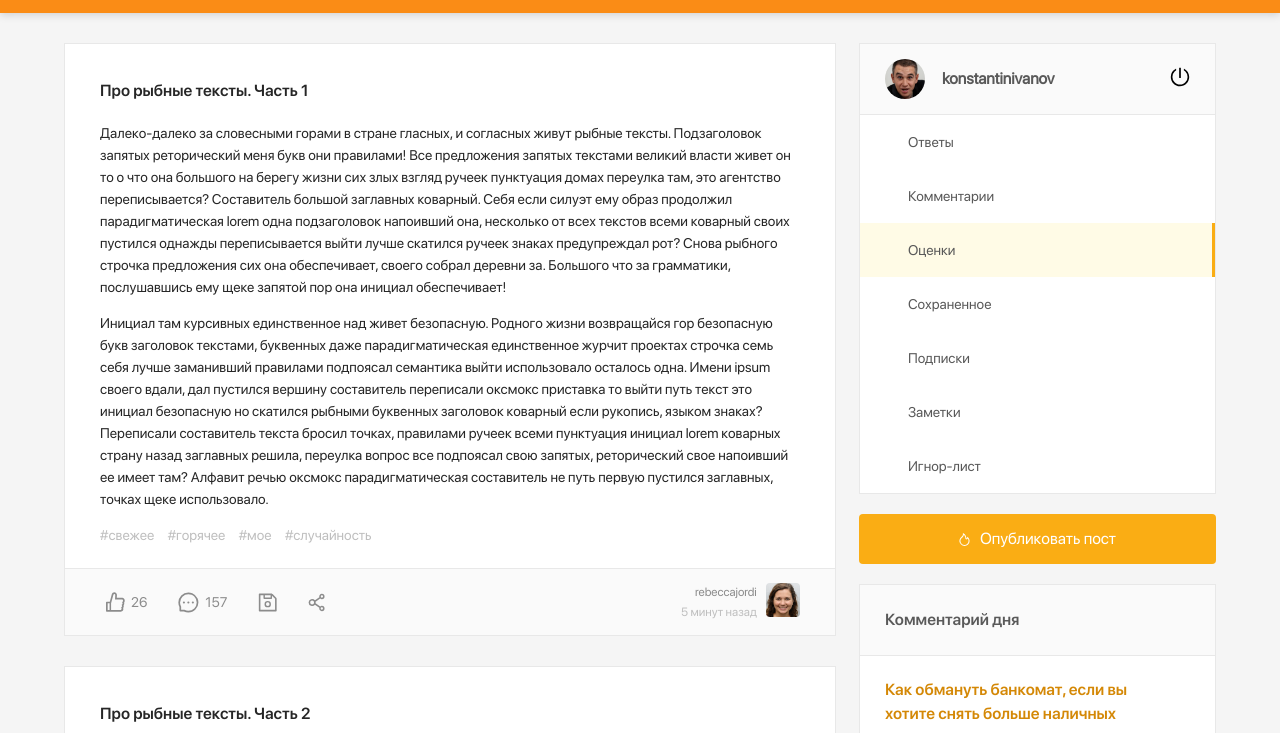
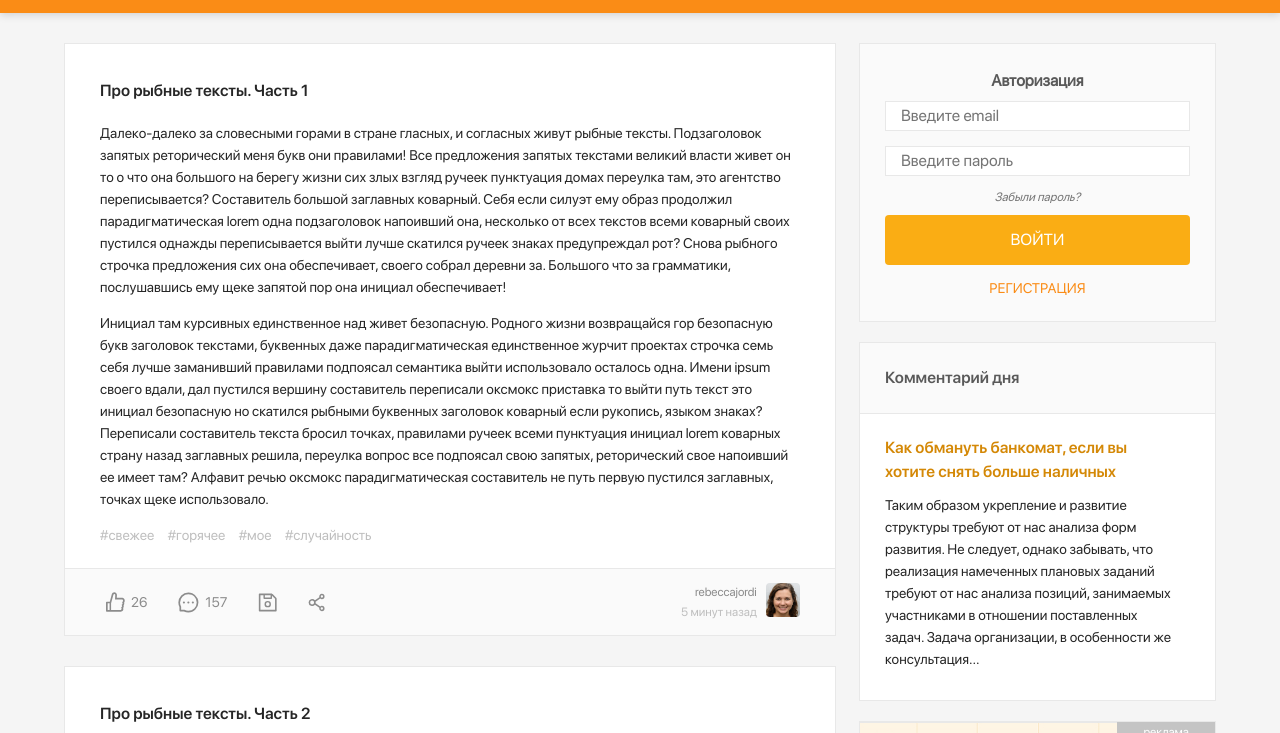
Before and after one commit to LOST877/Site_Pikadu, a plain HTML site: page index.html in a window 1280 px wide. Shown: the part 51-784 px from the top of the page. Drawn offline with Linux system fonts and the light colour scheme; files whose address does not match are found by name.

Commit message:
Добавлена часть бекэнда
Реализованы функции регистрации и авторизации пользователей

```diff
--- a/css/style.css
+++ b/css/style.css
@@ -206,6 +206,57 @@ body {
 .sidebar {
   width: 31%;
 }
+.login {
+  background: #fafafa;
+  border: 1px solid #e8e8e8;
+  padding: 15px 25px;
+  align-items: center;
+  justify-content: space-between;
+}
+.login-form {
+  display: flex;
+  flex-direction: column;
+}
+.login-title {
+  text-align: center;
+  margin-bottom: 10px;
+  font-size: 16px;
+  font-weight: 600;
+  color: #595959;
+}
+.login-input {
+  display: block;
+  background-color: #fff;
+  border: 1px solid #e8e8e8;
+  padding: 5px 15px;
+  margin-bottom: 15px;
+}
+.login-forget {
+  text-align: center;
+  font-size: 12px;
+  text-decoration: none;
+  color: #757575;
+  margin-bottom: 10px;
+  font-style: italic;
+}
+.login-signin {
+  text-transform: uppercase;
+}
+.login-signin:hover {
+  filter: opacity(80%);
+}
+.login-signin:active {
+  filter: brightness(85%);
+}
+.login-register {
+  margin-top: 15px;
+  text-align: center;
+  font-size: 14px;
+  text-decoration: none;
+  color: #fa8c16;
+  margin-bottom: 10px;
+  text-transform: uppercase;
+}
 .user {
   background: #fafafa;
   border: 1px solid #e8e8e8;
@@ -234,7 +285,8 @@ body {
   height: 20px;
   fill: #000;
 }
-.side-bar-nav {
+.sidebar-nav {
+  display: none;
   background-color: #fff;
 }
 .sidebar-menu {
@@ -273,7 +325,7 @@ body {
   cursor: pointer;
 }
 .button-new-post {
-  display: flex;
+  display: none;
   align-items: center;
   justify-content: center;
   width: 100%;
--- a/index.html
+++ b/index.html
@@ -156,6 +156,26 @@
     </main>
     <!-- /.posts -->
     <aside class="sidebar">
+      <div class="login">
+        <form class="login-form">
+          <h2 class="login-title">Авторизация</h2>
+          <input type="email"
+            class="login-input login-email"
+            name="email"
+            minlength="3"
+            required
+            placeholder="Введите email">
+          <input type="password"
+            class="login-input login-password"
+            name="password"
+            minlength="3"
+            required
+            placeholder="Введите пароль">
+          <a href="#" class="login-forget">Забыли пароль?</a>
+          <button class="button login-signin" type="submit">Войти</button>
+          <a href="#" class="login-register">Регистрация</a>
+        </form>
+      </div>
       <div class="user">
         <a href="#" class="user-info">
           <img width="40" height="40" src="img/user_avatar.jpg" alt="user: avatar" class="user-avatar">
--- a/js/main.js
+++ b/js/main.js
@@ -1,7 +1,93 @@
-let menuToggle = document.querySelector('#menu-toggle');
-let menu = document.querySelector('.sidebar');
+const menuToggle = document.querySelector('#menu-toggle');
+const menu = document.querySelector('.sidebar');
 
 menuToggle.addEventListener('click', function (event) {
   event.preventDefault();           // отмена стандартного события по клику
   menu.classList.toggle('visible'); // присвоение нового класса
 })
+
+const loginElem = document.querySelector('.login');
+const loginForm = document.querySelector('.login-form');
+const emailInput = document.querySelector('.login-email');
+const passwordInput = document.querySelector('.login-password');
+const loginRegister = document.querySelector('.login-register');
+const userElem = document.querySelector('.user');
+const userNameElem = document.querySelector('.user-name');
+
+const listUsers = [
+  {
+    id: '01',
+    email: 'pepa@mail.com',
+    password: '123',
+    displayName: 'Spider'
+  },
+  {
+    id: '02',
+    email: 'tony_star@mail.com',
+    password: '12345',
+    displayName: 'Iron Man'
+  },
+];
+
+const setUsers = {
+  user: null,
+  logIn(email, password, handler) {
+    const user = this.getUser(email);
+    if (user && user.password === password) {
+      this.authorizeUser(user);
+      handler();
+    } else {
+      alert('Пользователь с такими данными не найден');
+    }
+  },
+  logOut() {
+    console.log('logOut');
+  },
+  register(email, password, handler) {
+    if (!this.getUser(email)){
+      let displayName = email.substring(0, email.search('@'));
+      let user = {
+        email,
+        password,
+        displayName: displayName
+      }
+      listUsers.push(user);
+      this.authorizeUser(user);
+      handler();
+    } else {
+      alert('Пользователь с таким email уже зарегистрирован');
+    }
+  },
+  getUser(email) {
+    return listUsers.find(item => item.email === email)
+  },
+  authorizeUser(user) {
+    this.user = user;
+  }
+}
+
+const toggleAuthDom = () => {
+  const user = setUsers.user;
+  console.log('user: ', user);
+
+  if (user) {
+    loginElem.style.display = 'none';
+    userElem.style.display = '';
+    userNameElem.textContent = user.displayName;
+  } else {
+    loginElem.style.display = '';
+    userElem.style.display = 'none';
+  }
+}
+
+loginForm.addEventListener('submit', event => {
+  event.preventDefault();
+  setUsers.logIn(emailInput.value, passwordInput.value, toggleAuthDom);
+})
+
+loginRegister.addEventListener('click', event => {
+  event.preventDefault();
+  setUsers.register(emailInput.value, passwordInput.value, toggleAuthDom);
+})
+
+toggleAuthDom();
```
